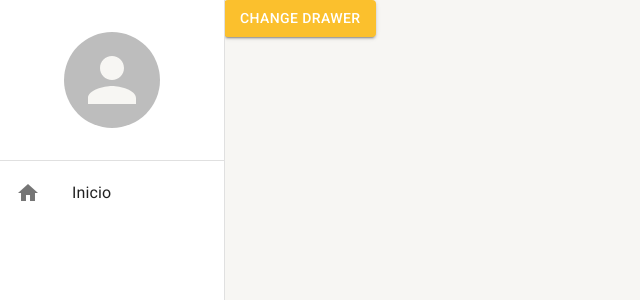
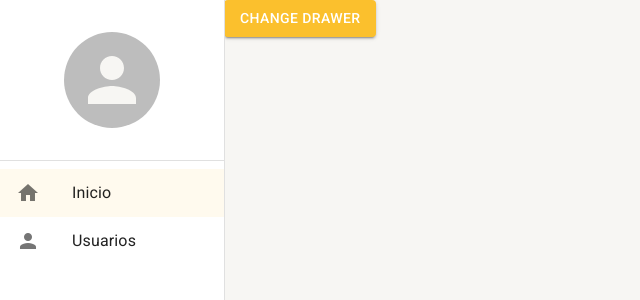
Before and after one commit to ddelacruz/React-typescript, a React (Create React App) app: page /login in a window 1280 px wide. Shown: the top 300 px of the page, without its empty margins (0-640 px from the left). Built offline with nearby package versions, Linux system fonts and the light colour scheme.

Commit message:
end sidebar

```diff
--- a/src/routes/index.tsx
+++ b/src/routes/index.tsx
@@ -1,9 +1,25 @@
 import { Button } from '@mui/material';
-import { Routes, Route, Navigate } from 'react-router-dom';
+import { useEffect } from 'react';
+import { Routes, Route } from 'react-router-dom';
 import { useDrawerContext } from '../shared/contexts';
 
 export const AppRoutes = () => {
-  const { toggleDrawerOpen } = useDrawerContext();
+  const { toggleDrawerOpen, setDrawerOptions } = useDrawerContext();
+
+  useEffect(() => {
+    setDrawerOptions([
+      {
+        label: 'Inicio',
+        path: 'login',
+        icon: 'home'
+      },
+      {
+        label: 'Usuarios',
+        path: 'users',
+        icon: 'person'
+      }
+    ]);
+  }, []);
   return (
     <Routes>
       <Route
@@ -15,7 +31,7 @@
         }
       ></Route>
 
-      <Route path="*" element={<Navigate to="/login" />}></Route>
+      {/* <Route path="*" element={<Navigate to="/login" />}></Route> */}
     </Routes>
   );
 };
--- /dev/null
+++ b/src/shared/components/sidebard/menu-item/menu-item.tsx
@@ -0,0 +1,30 @@
+import { Icon, ListItemButton, ListItemIcon, ListItemText } from '@mui/material';
+import { useMatch, useNavigate, useResolvedPath } from 'react-router-dom';
+
+interface IMenuItemProps {
+  to: string;
+  icon: string;
+  label: string;
+  onClick: (() => void) | undefined;
+}
+
+export const MenuItem: React.FC<IMenuItemProps> = ({ to, icon, label, onClick }) => {
+  const navigate = useNavigate();
+
+  const resolvePath = useResolvedPath(to);
+  const match = useMatch({ path: resolvePath.pathname, end: false});
+
+  const handleClick = () => {
+    navigate(to);
+    onClick?.();
+  };
+
+  return (
+    <ListItemButton selected={!!match} onClick={handleClick}>
+      <ListItemIcon>
+        <Icon>{icon}</Icon>
+      </ListItemIcon>
+      <ListItemText primary={label} />
+    </ListItemButton>
+  );
+};
--- a/src/shared/components/sidebard/sidebard.tsx
+++ b/src/shared/components/sidebard/sidebard.tsx
@@ -1,14 +1,15 @@
-import { Avatar, Divider, Drawer, Icon, List, ListItemButton, ListItemIcon, ListItemText, useMediaQuery, useTheme } from '@mui/material';
+import { Avatar, Divider, Drawer, List, useMediaQuery, useTheme } from '@mui/material';
 import { Box } from '@mui/system';
 import React from 'react';
 import { useDrawerContext } from '../../contexts';
+import { MenuItem } from './menu-item/menu-item';
 
 
 export const Sidebard: React.FC<React.PropsWithChildren> = ({ children }) => {
   const theme = useTheme();
   const smDown = useMediaQuery(theme.breakpoints.down('sm'));
 
-  const { isDrawerOpen, toggleDrawerOpen } = useDrawerContext();
+  const { isDrawerOpen, toggleDrawerOpen, drawerOptions } = useDrawerContext();
 
   return (
     <>
@@ -23,12 +24,14 @@
           <Divider></Divider>
           <Box flex={1}>
             <List component='nav'>
-              <ListItemButton>
-                <ListItemIcon>
-                  <Icon>home</Icon>
-                </ListItemIcon>
-                <ListItemText primary='Inicio' />
-              </ListItemButton>
+              {drawerOptions.map(drawerOption => (
+                <MenuItem
+                  key={drawerOption.path}
+                  to={drawerOption.path}
+                  icon={drawerOption.icon}
+                  label={drawerOption.label}
+                  onClick={smDown ? toggleDrawerOpen : undefined} />
+              ))}
             </List>
           </Box>
         </Box>
--- a/src/shared/contexts/drawer.context.tsx
+++ b/src/shared/contexts/drawer.context.tsx
@@ -1,8 +1,16 @@
 import React, { createContext, useCallback, useContext, useState } from 'react';
+
+interface IDrawerOption {
+  icon: string;
+  path: string;
+  label: string;
+}
 
 interface IDrawerContextData  {
   isDrawerOpen: boolean;
   toggleDrawerOpen: () => void;
+  drawerOptions: IDrawerOption[];
+  setDrawerOptions: (newDrawerOptions: IDrawerOption[]) => void;
 }
 
 
@@ -14,14 +22,19 @@
 
 export const DrawerProvider: React.FC<React.PropsWithChildren> = ({ children }) => {
   const [isDrawerOpen, setIsDrawerOpen] = useState(false);
+  const [drawerOptions, setDrawerOptions] = useState<IDrawerOption[]>([]);
 
   const toggleDrawerOpen = useCallback(() => {
     setIsDrawerOpen(oldDrawerOpen => !oldDrawerOpen);
   }, []);
 
+  const handleSetDrawerOptions = useCallback((newDrawerOptions: IDrawerOption[]) => {
+    setDrawerOptions(newDrawerOptions);
+  }, []);
+
 
   return (
-    <DrawerContext.Provider value={{ isDrawerOpen, toggleDrawerOpen}}>
+    <DrawerContext.Provider value={{ isDrawerOpen, toggleDrawerOpen, drawerOptions, setDrawerOptions: handleSetDrawerOptions}}>
       {children}
     </DrawerContext.Provider>
   );
```
Also changed, not shown: src/shared/themes/Dark.ts (+4 -4 lines), 1 other file (tests, documents, lock files or other folders).
